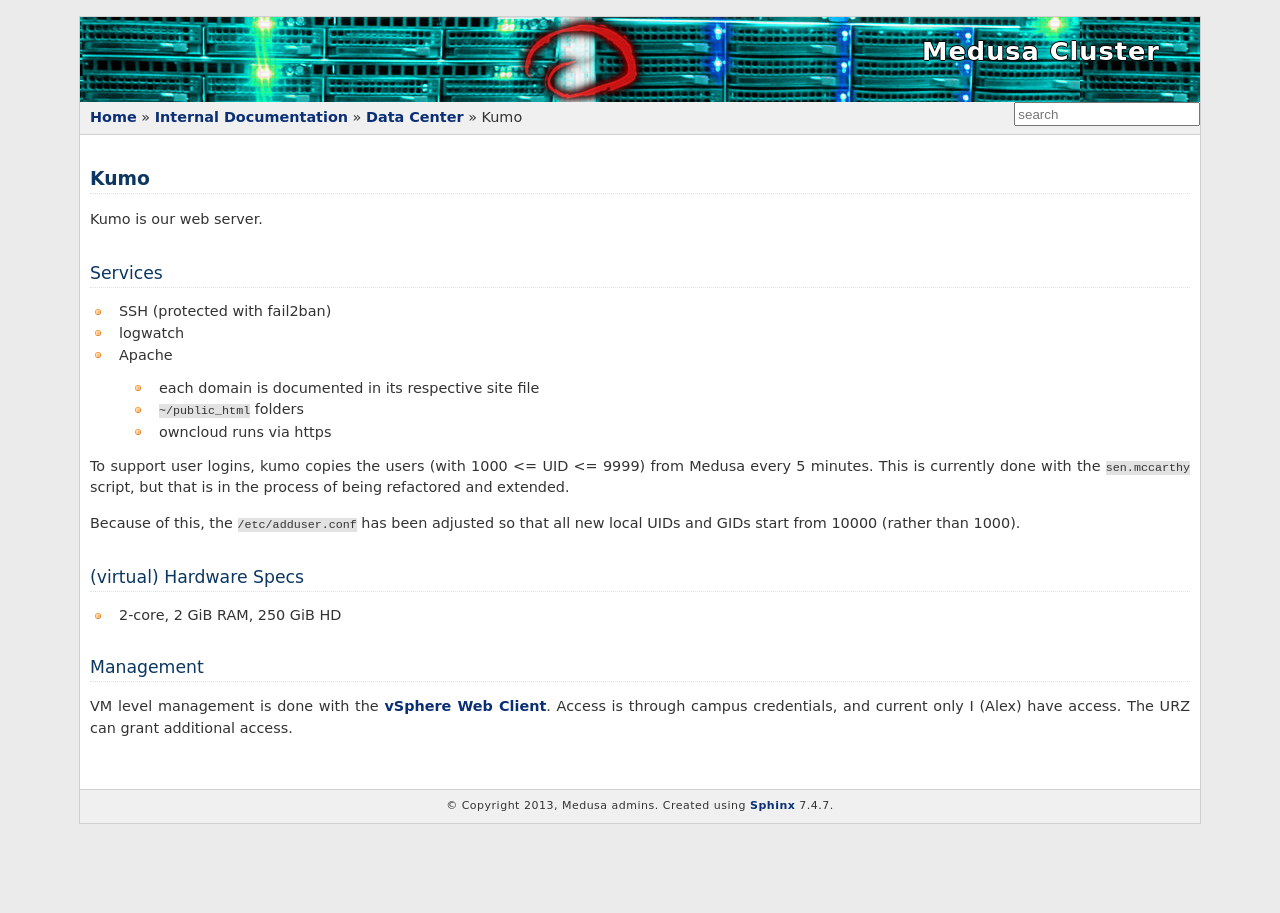
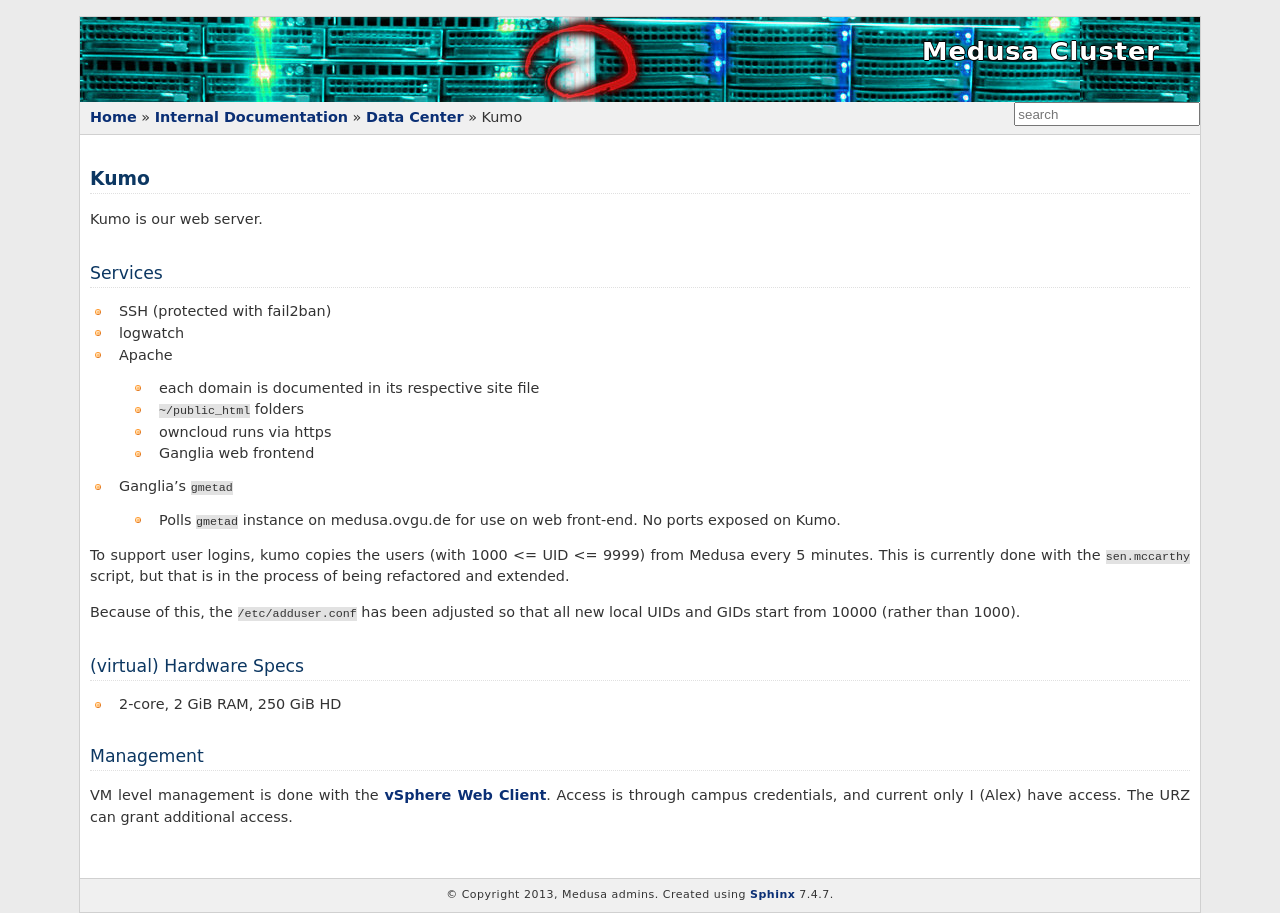
Before and after one commit to psychoinformatics-de/ipsy-docs, a Sphinx documentation site: the page built from source/internal/data_center/kumo.rst, in a window 1280 px wide. Built offline with Sphinx 7.4.7, drawn with Linux system fonts in a browser that asks for light colours; formulas are drawn with MathJax 3.

Commit message:
Add documentation about Ganglia

```diff
--- a/source/internal/data_center/kumo.rst
+++ b/source/internal/data_center/kumo.rst
@@ -15,6 +15,11 @@ Services
  - each domain is documented in its respective site file
  - ``~/public_html`` folders
  - owncloud runs via https
+ - Ganglia web frontend
+
+* Ganglia's ``gmetad``
+
+ - Polls ``gmetad`` instance on medusa.ovgu.de for use on web front-end. No ports exposed on Kumo.
 
 To support user logins, kumo copies the users (with 1000 <= UID <= 9999) from Medusa every 5 minutes.
 This is currently done with the ``sen.mccarthy`` script, but that is in the process of being refactored
--- a/source/internal/data_center/medusa.rst
+++ b/source/internal/data_center/medusa.rst
@@ -34,6 +34,10 @@ External Services
 =================
 
  * SSH (protected with fail2ban)
+ * Ganglia's ``gmetad``
+
+  - Collects ``gmond`` data from self and all compute nodes
+  - Exposes ``gmetad`` on TCP 8651 to kumo.ovgu.de
 
 Hardware Specs
 ==============
```
